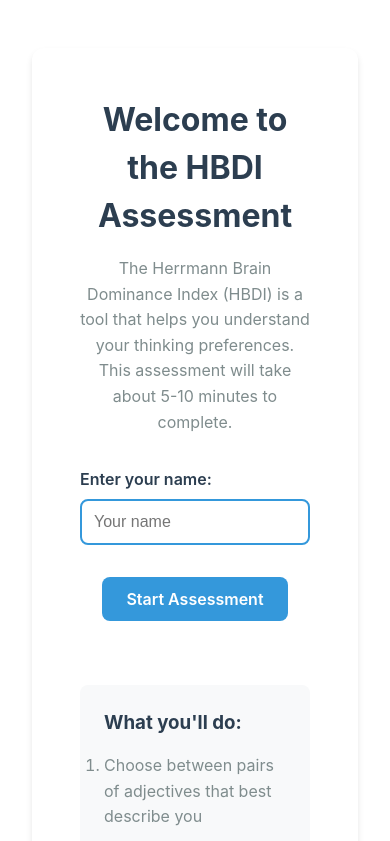
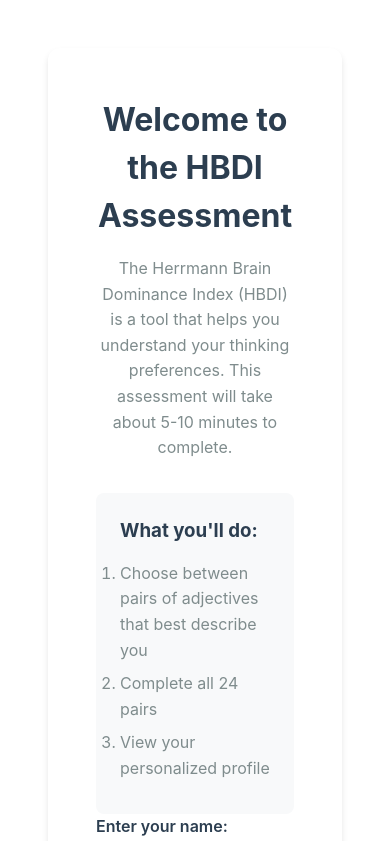
Before and after one commit to Rory80Hz/HBDI, a React (Vite) app: page / in a window 390 px wide. Shown: the top 841 px of the page. Built offline with nearby package versions, Linux system fonts and the light colour scheme.

Commit message:
More style fixes

```diff
--- a/src/App.css
+++ b/src/App.css
@@ -18,49 +18,19 @@
 
 .app {
   min-height: 100vh;
-  display: flex;
-  flex-direction: column;
-}
-
-.app-header {
-  background: #f8f9fa;
-  border-bottom: 1px solid #e9ecef;
-  padding: 1.5rem 2rem;
-  text-align: center;
-}
-
-.app-header h1 {
-  color: #2c3e50;
-  font-size: 2.5rem;
-  margin-bottom: 0.5rem;
-  font-weight: 700;
-}
-
-.app-header p {
-  color: #7f8c8d;
-  font-size: 1.1rem;
-  font-weight: 500;
+  width: 100%;
 }
 
 .app-main {
-  flex: 1;
   padding: 2rem 0;
+  width: 100%;
+  max-width: 1200px;
+  margin: 0 auto;
 }
 
 @media (max-width: 768px) {
-  .app-header {
+  .app-main {
     padding: 1rem;
-  }
-
-  .app-header h1 {
-    font-size: 2rem;
-  }
-
-  .app-header p {
-    font-size: 1rem;
-  }
-
-  .app-main {
-    padding: 1rem 0;
+    max-width: 100%;
   }
 }
--- a/src/App.jsx
+++ b/src/App.jsx
@@ -1,9 +1,19 @@
-import { BrowserRouter as Router, Routes, Route } from 'react-router-dom'
+import { BrowserRouter as Router, Routes, Route, useLocation } from 'react-router-dom'
 import { useState, useEffect } from 'react'
 import NameEntry from './components/NameEntry'
 import AdjectiveSelection from './components/AdjectiveSelection'
 import ProfileResults from './components/ProfileResults'
 import './App.css'
+
+function ScrollToTop() {
+  const { pathname } = useLocation()
+
+  useEffect(() => {
+    window.scrollTo(0, 0)
+  }, [pathname])
+
+  return null
+}
 
 function App() {
   const [userData, setUserData] = useState(() => {
@@ -21,6 +31,7 @@
 
   return (
     <Router>
+      <ScrollToTop />
       <div className="app">
 
 
--- a/src/components/AdjectiveSelection.jsx
+++ b/src/components/AdjectiveSelection.jsx
@@ -14,6 +14,10 @@
       setCurrentSelections(new Array(adjectivePairs.length).fill(null))
     }
   }, [currentSelections.length])
+
+  useEffect(() => {
+    window.scrollTo(0, 0)
+  }, [])
 
   const handleSelection = (pairIndex, side) => {
     const newSelections = [...currentSelections]
--- a/src/components/NameEntry.jsx
+++ b/src/components/NameEntry.jsx
@@ -1,10 +1,14 @@
-import { useState } from 'react'
+import { useState, useEffect } from 'react'
 import { useNavigate } from 'react-router-dom'
 import './NameEntry.css'
 
 const NameEntry = ({ name, onNameSubmit }) => {
   const [inputName, setInputName] = useState(name || '')
   const navigate = useNavigate()
+
+  useEffect(() => {
+    window.scrollTo(0, 0)
+  }, [])
 
   const handleSubmit = (e) => {
     e.preventDefault()
@@ -22,6 +26,15 @@
           The Herrmann Brain Dominance Index (HBDI) is a tool that helps you understand
           your thinking preferences. This assessment will take about 5-10 minutes to complete.
         </p>
+
+        <div className="info-section">
+          <h3>What you'll do:</h3>
+          <ol>
+            <li>Choose between pairs of adjectives that best describe you</li>
+            <li>Complete all 24 pairs</li>
+            <li>View your personalized profile</li>
+          </ol>
+        </div>
 
         <form onSubmit={handleSubmit}>
           <div className="form-group">
@@ -42,14 +55,6 @@
           </button>
         </form>
 
-        <div className="info-section">
-          <h3>What you'll do:</h3>
-          <ol>
-            <li>Choose between pairs of adjectives that best describe you</li>
-            <li>Complete all 24 pairs</li>
-            <li>View your personalized brain dominance profile</li>
-          </ol>
-        </div>
       </div>
     </div>
   )
--- a/src/components/ProfileResults.jsx
+++ b/src/components/ProfileResults.jsx
@@ -23,6 +23,10 @@
 
     drawBrainProfile()
   }, [userData, navigate])
+
+  useEffect(() => {
+    window.scrollTo(0, 0)
+  }, [])
 
   const scores = calculateScores(userData.selections || [])
   const maxScore = Math.max(...Object.values(scores))
--- a/src/data/hbdiData.js
+++ b/src/data/hbdiData.js
@@ -168,7 +168,7 @@
   "Creative": "using skill and imagination to produce something new",
   "Realistic": "accepting what is sensible, appropriate, or possible to achieve",
   "Detailed": "paying great attention to details",
-  "Empathic": "able to understand another's feelings because you can imagine what it's like to be that person",
+  "Empathic": "able to understand another's feelings as you can imagine what it's like to be that person",
   "Critical": "making fair, careful judgements about the good and bad qualities of somebody/something",
   "Interpersonal": "connected with relationships between people",
   "Imaginative": "having or showing new and exciting ideas"
```
